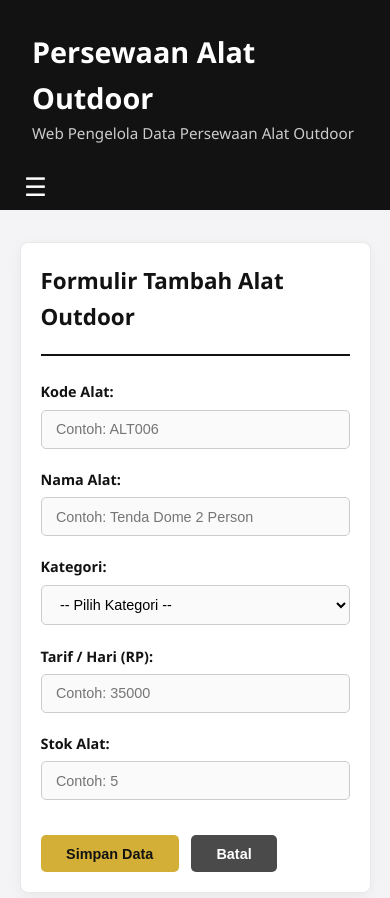
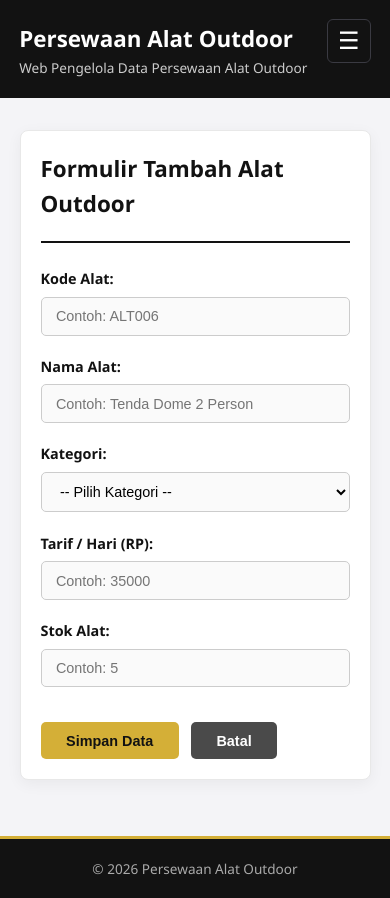
Before and after one commit to m-zasky/Zasky_Pemrograman_Web2026, a PHP site: page /alat/tambah.php in a window 390 px wide. Shown: the top 898 px of the page. Run offline with PHP 8.4, Linux system fonts and the light colour scheme.

Commit message:
Perbaikan

```diff
--- a/jobsheet-09/assets/css/style.css
+++ b/jobsheet-09/assets/css/style.css
@@ -43,10 +43,8 @@ header {
 
 .header-banner {
     padding: 1.8rem 2rem 1.2rem;
-    /* Jarak dari pinggir kiri layar */
     width: 100%;
     max-width: none;
-    /* Hapus pembatas lebar */
     margin: 0;
     text-align: left;
 }
@@ -73,7 +71,6 @@ nav ul {
     list-style: none;
     display: flex;
     justify-content: center;
-    /* Menu navigasi ditengahkan */
     max-width: 1050px;
     width: 90%;
     margin: 0 auto;
@@ -81,7 +78,6 @@ nav ul {
     padding: 0.5rem 1.5rem;
 }
 
-/* Menu Normal (Tanpa Latar Kuning) */
 nav a {
     color: #e0e0e0;
     text-decoration: none;
@@ -92,13 +88,11 @@ nav a {
     transition: all 0.2s ease-in-out;
 }
 
-/* Hover Teks Emas Tanpa Background */
 nav a:hover {
     color: var(--accent-gold);
     background-color: transparent;
 }
 
-/* Menu Aktif: Teks Emas + Garis Bawah (Bukan Blok Kuning) */
 nav a.active {
     background-color: transparent !important;
     color: var(--accent-gold) !important;
@@ -107,20 +101,29 @@ nav a.active {
     border-radius: 0;
 }
 
-/* ===== Hamburger Menu Setup ===== */
-.nav-toggle {
+/* ===== Tombol Hamburger (JS-driven, pojok kanan atas) ===== */
+.nav-toggle-btn {
     display: none;
+    position: absolute;
+    top: 1.2rem;
+    right: 1.2rem;
+    width: 44px;
+    height: 44px;
+    font-size: 1.5rem;
+    line-height: 1;
+    color: var(--text-light);
+    background-color: transparent;
+    border: 1px solid #3a3a42;
+    border-radius: 6px;
+    cursor: pointer;
+    transition: all 0.2s ease-in-out;
 }
 
-.nav-toggle-label {
-    display: none;
-    font-size: 1.6rem;
-    color: #ffffff;
-    cursor: pointer;
-    padding: 0.5rem 1.5rem;
-    background-color: var(--bg-nav);
-    text-align: right;
-    border-bottom: 2px solid var(--accent-gold);
+.nav-toggle-btn:hover,
+.nav-toggle-btn:focus-visible {
+    color: var(--accent-gold);
+    border-color: var(--accent-gold);
+    outline: none;
 }
 
 /* ===== Main Container ===== */
@@ -358,43 +361,6 @@ footer {
     margin-top: auto;
 }
 
-/* ===== Responsive Breakpoints ===== */
-@media (max-width: 768px) {
-    .nav-toggle-label {
-        display: block;
-    }
-
-    nav {
-        display: none;
-        width: 100%;
-    }
-
-    .nav-toggle:checked~nav {
-        display: block;
-    }
-
-    nav ul {
-        flex-direction: column;
-        gap: 0;
-        padding: 0;
-    }
-
-    nav a {
-        display: block;
-        padding: 0.75rem 1rem;
-        border-bottom: 1px solid #2a2a30;
-        border-radius: 0;
-    }
-
-    .card-container {
-        padding: 1.25rem;
-    }
-
-    .stat-grid {
-        grid-template-columns: 1fr;
-    }
-}
-
 /* ===== Style Elemen Pre & Code (Scroll Test) ===== */
 pre {
     background-color: var(--bg-dark);
@@ -449,28 +415,77 @@ pre {
     border-radius: 4px;
 }
 
-/* Penyesuaian Hamburger Menu via JS */
-.nav-toggle-btn {
-    display: none;
-    font-size: 1.6rem;
-    color: #fff;
-    background: none;
-    border: none;
-    cursor: pointer;
-    padding: 0.5rem 1.5rem;
-}
+/* ===== Responsive (Mobile) ===== */
+@media (max-width: 768px) {
 
-@media (max-width: 768px) {
+    /* Banner diberi ruang kanan supaya teks tidak tertimpa tombol */
+    .header-banner {
+        padding: 1.3rem 4.5rem 1.2rem 1.2rem;
+    }
+
+    .header-banner h1 {
+        font-size: 1.4rem;
+    }
+
+    .header-banner .subtitle {
+        font-size: 0.85rem;
+    }
+
     .nav-toggle-btn {
         display: block;
     }
 
-    /* Sembunyikan label checkbox hack karena sekarang pakai JS */
-    .nav-toggle-label {
-        display: none !important;
+    /* Menu tertutup secara default, terbuka saat kelas nav-open ditambahkan JS */
+    nav {
+        display: none;
+        width: 100%;
+        border-top: 1px solid #2a2a30;
     }
 
     nav.nav-open {
         display: block;
     }
+
+    nav ul {
+        flex-direction: column;
+        width: 100%;
+        max-width: none;
+        margin: 0;
+        gap: 0;
+        padding: 0;
+    }
+
+    nav li {
+        border-bottom: 1px solid #2a2a30;
+        text-align: right;
+    }
+
+    nav li:last-child {
+        border-bottom: none;
+    }
+
+    nav a {
+        display: block;
+        width: 100%;
+        text-align: right !important;
+        padding: 0.9rem 1.2rem;
+        border-radius: 0;
+        border-bottom: none;
+    }
+
+    /* Menu aktif: garis emas tetap di kiri seperti screenshot */
+    nav a.active {
+        border-bottom: none;
+        border-left: none;
+        border-right: 3px solid var(--accent-gold);
+        background-color: rgba(212, 175, 55, 0.08) !important;
+    }
+
+    .card-container {
+        padding: 1.25rem;
+    }
+
+    .stat-grid {
+        grid-template-columns: 1fr;
+    }
 }
--- a/jobsheet-09/includes/header.php
+++ b/jobsheet-09/includes/header.php
@@ -20,8 +20,8 @@ $dir = basename(dirname($_SERVER['PHP_SELF']));
             <p class="subtitle">Web Pengelola Data Persewaan Alat Outdoor</p>
         </div>
 
-        <!-- Tombol Hamburger baru berbasis JS -->
-        <button id="nav-toggle-btn" class="nav-toggle-btn">&#9776;</button>
+        <!-- Tombol Hamburger (pojok kanan atas, dikontrol JS) -->
+        <button id="nav-toggle-btn" class="nav-toggle-btn" aria-label="Buka menu navigasi">&#9776;</button>
 
         <nav>
             <ul>
```
